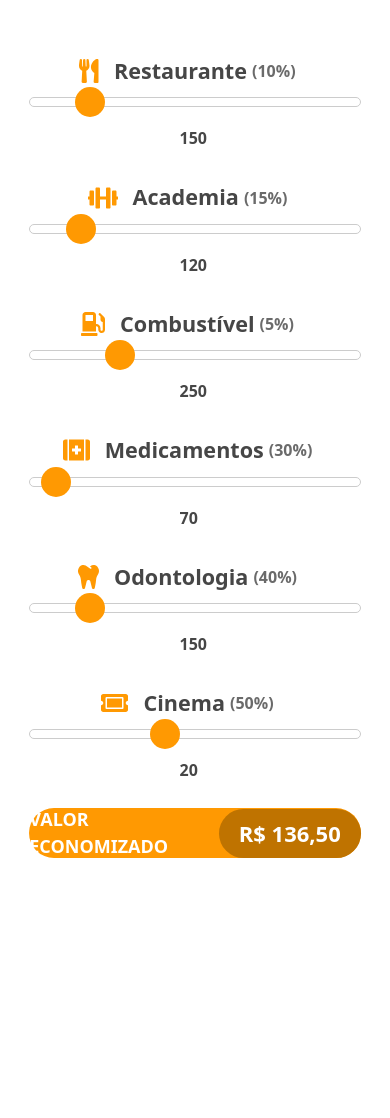
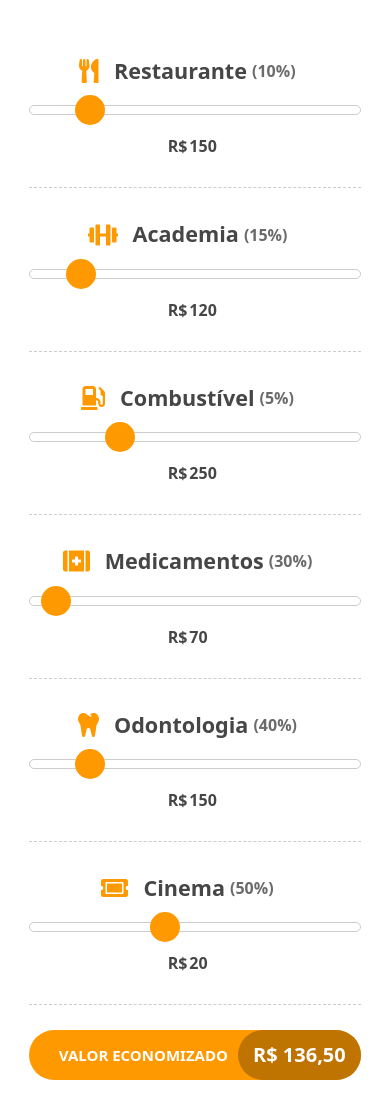
Before and after one commit to VictorPubh/discount-calculator, a React (Create React App) app: page / in a window 390 px wide. Before the commit the page ends 898 px from the top, so only its background shows below. Built offline with nearby package versions, Linux system fonts and the light colour scheme.

Commit message:
ranger mobile

```diff
--- a/src/components/Lecupon/Line/index.js
+++ b/src/components/Lecupon/Line/index.js
@@ -1,5 +1,4 @@
 import { useState, useEffect } from "react";
-import styled from "styled-components";
 import * as S from "./styles";
 import { CustomInput } from "reactstrap";
 import { FontAwesomeIcon } from "@fortawesome/react-fontawesome";
@@ -21,14 +20,12 @@ const Line = ({ id, icon, name, discount, min, max, amount, handleChange }) => {
   }, [value]);
 
   return (
-
     <S.Container>
       <span>
         <FontAwesomeIcon className="icon" icon={icon} />
         {`${name}`}
         <b>{`(${discount}%)`}</b>
       </span>
-
       <CustomInput
         type="range"
         className="customRange"
@@ -37,14 +34,17 @@ const Line = ({ id, icon, name, discount, min, max, amount, handleChange }) => {
         value={value}
         onChange={(e) => setValue(e.target.value)}
       />
+
+      <p>
+        R$
         <input
           className="valueInput"
           type="number"
           value={value}
           onChange={(e) => setValue(e.target.value)}
         />
+      </p>
     </S.Container>
-
   );
 };
 
--- a/src/components/Lecupon/Line/styles.js
+++ b/src/components/Lecupon/Line/styles.js
@@ -9,10 +9,9 @@ export const Container = styled.div`
   @media (max-width: 800px) {
     display: flex;
     flex-direction: column;
-
-    .valueInput {
-      margin-top: 0.5rem;
-    }
+    gap: 8px;
+    padding-bottom: 28px;
+    border-bottom: 1px dashed #cccccc;
   }
 
   .icon {
@@ -141,14 +140,21 @@ how to remove the virtical space around the range input in IE*/
     }
   }
 
+  p {
+    display: flex;
+    align-items: center;
+    color: rgb(70, 70, 70);
+    font-weight: bold;
+    margin: 0;
+    margin-left: 15px;
+
     input {
       width: 50px;
-    margin-left: 15px;
       border: none;
       outline: 0;
       color: rgb(70, 70, 70);
       font-weight: bold;
-  }
+
       input[type="number"]::-webkit-inner-spin-button {
         -webkit-appearance: none;
       }
@@ -156,4 +162,6 @@ how to remove the virtical space around the range input in IE*/
         -moz-appearance: textfield;
         appearance: textfield;
       }
+    }
+  }
 `;
--- a/src/components/Lecupon/styles.js
+++ b/src/components/Lecupon/styles.js
@@ -27,4 +27,15 @@ export const Result = styled.div`
     padding: 8px 20px;
     margin-left: 15px;
   }
+
+  @media (max-width: 800px) {
+    text-align: center;
+    font-size: 15px;
+
+    span {
+      margin-left: 10px;
+      font-size: 20px;
+      padding: 10px 15px;
+    }
+  }
 `;
```
Lines whose indentation alone changed are shown as unchanged.
